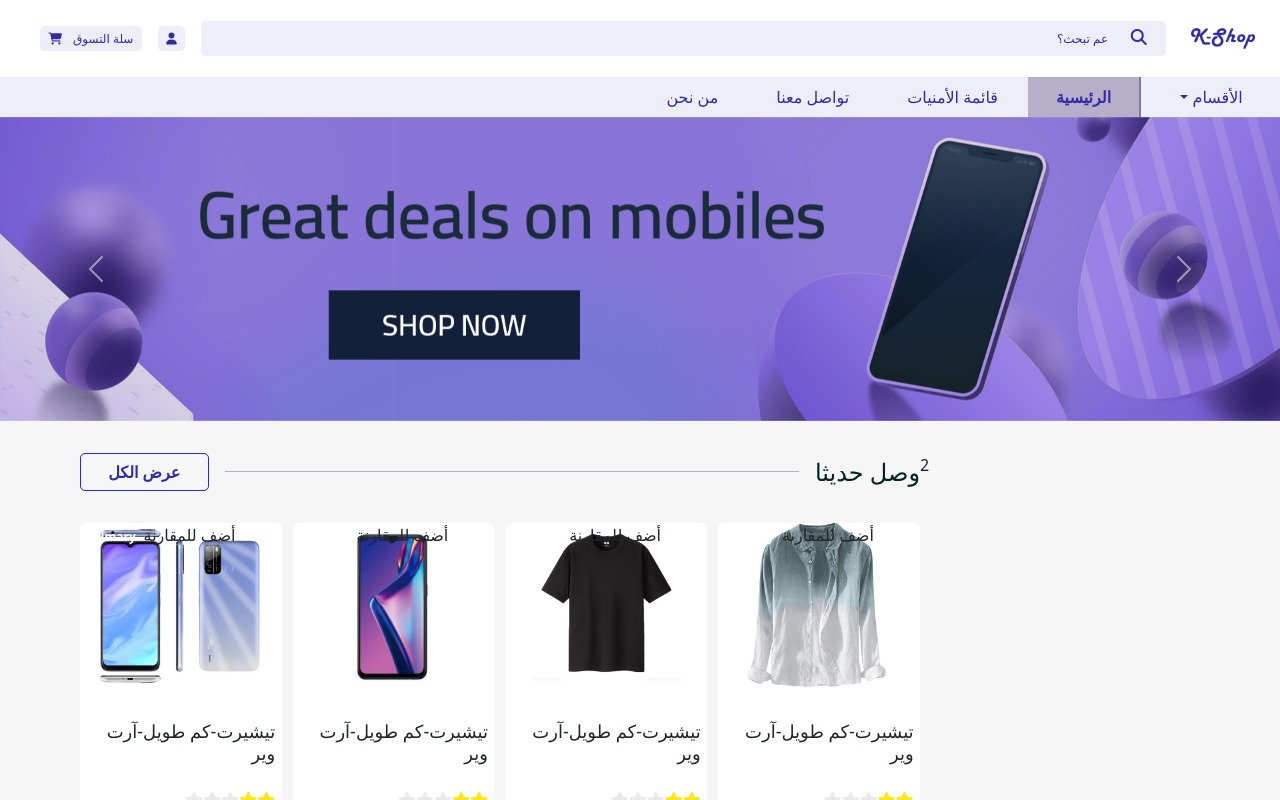
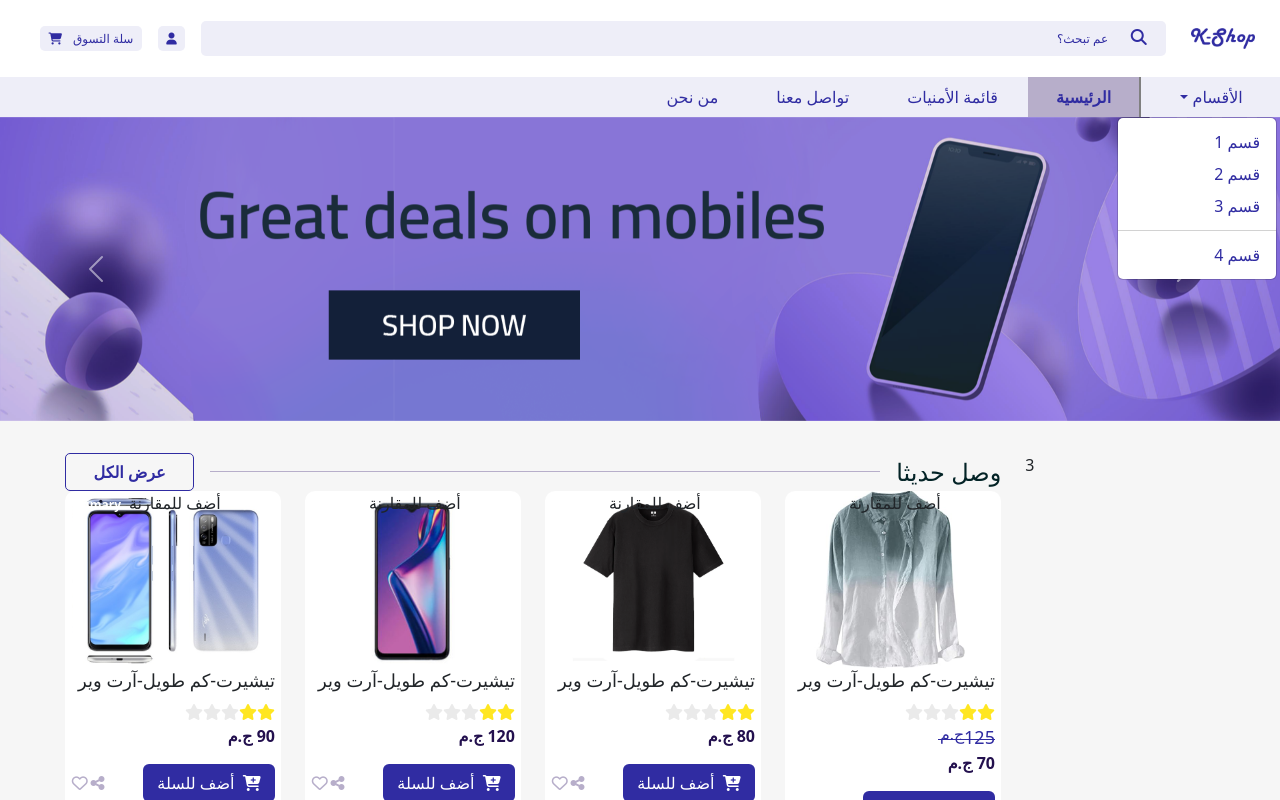
Before and after one commit to WalaaRahman/K-shop, an Angular app: page / in a window 1280 px wide. Both pictures are taken after a click on the button "الأقسام". Shown: the top 800 px of the page. Built offline with nearby package versions, Linux system fonts and the light colour scheme.

Commit message:
new arrivals

```diff
--- a/src/app/Components/home/home.component.css
+++ b/src/app/Components/home/home.component.css
@@ -1,8 +1,8 @@
 .homeContainer {
     background-color: var(--backGroundColor);
-    display: flex;
-    flex-wrap: wrap;
-    padding: 0 5rem;
+    /* display: flex; */
+    /* flex-wrap: wrap; */
+    /* padding: 0 5rem; */
     padding-top: 2rem;
     height: fit-content;
 }
@@ -20,7 +20,7 @@
     display: flex;
     justify-content: space-between;
     align-items: center;
-    margin-bottom: 2rem;
+    /* margin-bottom: 2rem; */
 }
 
 .allProductsBtn {
@@ -61,12 +61,13 @@
 }
 
 .card {
-    width: 24%;
+    /* width: 24%; */
     background-color: #fff;
     position: relative;
     padding-inline: 0.4em;
     border: none;
     margin-bottom: 1.5rem;
+    border-radius: 10px;
 }
 
 .cardHeader {
@@ -80,20 +81,22 @@
 
 .cardImgContainer {
     width: 100%;
-    margin-bottom: 2em;
+    /* margin-bottom: 2em; */
 }
 
 .cardImgContainer img {
     width: 100%;
 }
-.cardBody{
+
+.cardBody {
+
     display: flex;
     flex-direction: column;
     justify-content: space-between;
 }
 
 .description {
-    margin-bottom: 1em;
+    /* margin-bottom: 1em; */
 
 }
 
@@ -105,7 +108,7 @@
 
 .rating {
     text-align: right;
-    margin-bottom: 1em;
+    /* margin-bottom: 1em; */
 
 }
 
@@ -128,11 +131,13 @@
     font-size: var(--headLine5);
     font-weight: bold;
 }
-.previousePrice{
+
+.previousePrice {
     text-align: right;
-    margin-bottom: 1em;
+    /* margin-bottom: 1em; */
 }
-.prevPrice{
+
+.prevPrice {
     color: var(--primary);
     font-size: var(--headLine2);
     font-weight: normal;
@@ -140,12 +145,36 @@
     align-items: center;
     position: relative;
 }
-.arabicCurrency{
+
+.arabicCurrency {
     transform: translateY(-8%);
 }
-.lineThought{
+
+.lineThought {
     border-bottom: 1px solid var(--primary);
     position: absolute;
     height: 5px;
-    width: 20%;
+    width: 28%;
 }
+
+.cardFooter{
+
+    margin-bottom: 1em;
+}
+.rightIcons{
+    display: flex;
+    justify-content: space-between;
+    color: var(--dividerGray);
+    /* width: 130%; */
+
+}
+.leftBtn{
+    display: flex;
+    justify-content: end;
+}
+.addToCartBtn{
+    font-size: var(--headLine5);
+    background-color: var(--primary);
+    color: #fff;
+    width: 90%;
+}
--- a/src/app/Components/home/home.component.html
+++ b/src/app/Components/home/home.component.html
@@ -1,7 +1,12 @@
+
+
 <section>
-    <div class="homeContainer">
+    <div class=" homeContainer">
+        <div class="row mx-0 justify-content-center ">
+
         <!-- New Arrivals -->
-        <div class="newArrivals">
+
+        <div class="col-lg-9 col-md-12">
             <div class="newArrivalsHeader">
                 <button class="allProductsBtn">عرض الكل</button>
                 <div class="grayLine"></div>
@@ -9,9 +14,11 @@
                     <span>وصل حديثا</span>
                 </div>
             </div>
-            <!-- Card Starts -->
-            <div class="cardsContainer">
-                <div *ngFor="let product of products" class="card">
+            <div *ngIf="products" class="row gy-md-3 ">
+                    <div *ngFor="let product of products" class="col-xl-3 col-md-4 col-sm-5">
+
+                            <div class="card">
+
                             <div class="cardHeader">
                                 <span class="badge">Primary</span>
                                 <span>أضف للمقارنة</span>
@@ -42,17 +49,38 @@
                                     <span dir="rtl">{{product.price}} ج.م </span>
                                 </div>
                             </div>
-                    <div class="cardFooter"></div>
+                            <div class="cardFooter">
+                                <div class="row justify-content-between align-items-baseline">
+                                    <div class="col-3">
+                                        <div class="rightIcons">
+                                            <i class="fa-regular fa-heart"></i>
+                                            <i class="fa-solid fa-share-nodes"></i>
+                                        </div>
+                                    </div>
+                                    <div class="col-9">
+                                        <div class="leftBtn">
+                                            <button class="btn addToCartBtn">أضف للسلة  &nbsp;<i class="fa-solid fa-cart-plus"></i> </button>
+                                        </div>
                                     </div>
                                 </div>
 
-            <!-- Card Ends -->
+
+                            </div>
+                        </div>
+
+
+
+                    </div>
+
+            </div>
+
+
         </div>
 
         <!-- Recent Seen -->
-        <div class="recentSeen">
-            2
-        </div>
+
+        <div class="col-lg-2 col-md-12 "> 3</div>
     </div>
 
+    </div>
 </section>
--- a/src/app/Components/navbar/navbar.component.css
+++ b/src/app/Components/navbar/navbar.component.css
@@ -95,7 +95,7 @@ input::placeholder {
 }
 
 .darkNavbar {
-    background-color: var(--backColor);
+    background-color: var(--backColor) !important;
     padding-block: 0;
 
 }
@@ -148,6 +148,12 @@ input::placeholder {
     padding-inline: 1.7em;
 }
 
+.dropdown-menu{
+    text-align: right;
+    left: -1.5rem;
+    margin-top: 0px;
+}
+
 /* Media Query */
 
 @media screen and (max-width:667px) {
--- a/src/app/Components/navbar/navbar.component.html
+++ b/src/app/Components/navbar/navbar.component.html
@@ -1,4 +1,3 @@
-<!-- Upper Navbar -->
 
 
   <div class="uppderNavContainer">
@@ -28,12 +27,18 @@
 
   </div>
 
-<!-- Lower Navbar -->
- <nav class="navbar navbar-expand-lg darkNavbar">
 
-  <button class="navbar-toggler" type="button" data-toggle="collapse" data-target="#navbarNavDropdown" aria-controls="navbarNavDropdown" aria-expanded="false" aria-label="Toggle navigation">
+
+
+ <!-- <nav class="navbar navbar-expand-lg bg-body-tertiary">
+
+  <div class="container">
+
+    <button class="navbar-toggler" type="button" data-bs-toggle="collapse" data-bs-target="#navbarSupportedContent" aria-controls="navbarSupportedContent" aria-expanded="false" aria-label="Toggle navigation">
       <span class="navbar-toggler-icon"></span>
     </button>
+
+
     <div class="collapse navbar-collapse w-100" id="navbarNavDropdown">
       <ul class="navbar-nav">
         <li class="nav-item ">
@@ -48,17 +53,58 @@
         <li class="nav-item active">
           <a class="nav-link" href="#">الرئيسية</a>
         </li>
-      <li class="nav-item dropdown">
-        <a class="nav-link dropdown-toggle" href="#" id="navbarDropdownMenuLink" data-toggle="dropdown" aria-haspopup="true" aria-expanded="false">
+
+        <li  class="nav-item dropdown">
+          <a class="nav-link dropdown-toggle" routerLink="categories" role="button" data-bs-toggle="dropdown" aria-expanded="false">
             الأقسام
           </a>
-        <div class="dropdown-menu" aria-labelledby="navbarDropdownMenuLink">
-          <a class="dropdown-item" href="#">قسم 1</a>
-          <a class="dropdown-item" href="#">قسم 2</a>
-          <a class="dropdown-item" href="#">قسم 3</a>
-        </div>
+          <ul class="dropdown-menu " dir="rtl">
+            <li><a class="dropdown-item" href="#">قسم 1</a></li>
+            <li><a class="dropdown-item" href="#">قسم 2</a></li>
+            <li><a class="dropdown-item" href="#">قسم 3</a></li>
+
+          </ul>
         </li>
       </ul>
     </div>
+  </div>
+</nav> -->
 
+
+<nav class="navbar navbar-expand-lg bg-body-tertiary darkNavbar">
+  <div class="">
+    <button class="navbar-toggler" type="button" data-bs-toggle="collapse" data-bs-target="#navbarSupportedContent" aria-controls="navbarSupportedContent" aria-expanded="false" aria-label="Toggle navigation">
+      <span class="navbar-toggler-icon"></span>
+    </button>
+    <div class="collapse navbar-collapse" id="navbarSupportedContent">
+      <ul class="navbar-nav ms-auto mb-2 mb-lg-0">
+        <li class="nav-item">
+          <a class="nav-link " aria-current="page" href="#">من نحن</a>
+        </li>
+        <li class="nav-item">
+          <a class="nav-link" href="#">تواصل معنا</a>
+        </li>
+        <li class="nav-item">
+          <a class="nav-link" href="#">قائمة الأمنيات</a>
+        </li>
+        <li class="nav-item active">
+          <a class="nav-link" href="#">الرئيسية</a>
+        </li>
+        <li class="nav-item dropdown">
+          <a class="nav-link dropdown-toggle" href="#" role="button" data-bs-toggle="dropdown" aria-expanded="false">
+            الأقسام
+          </a>
+          <ul class="dropdown-menu">
+            <li><a class="dropdown-item" href="#">قسم 1</a></li>
+            <li><a class="dropdown-item" href="#">قسم 2</a></li>
+            <li><a class="dropdown-item" href="#">قسم 3</a></li>
+            <li><hr class="dropdown-divider"></li>
+            <li><a class="dropdown-item" href="#">قسم 4</a></li>
+          </ul>
+        </li>
+
+      </ul>
+
+    </div>
+  </div>
 </nav>
--- a/src/app/Components/slider/slider.component.html
+++ b/src/app/Components/slider/slider.component.html
@@ -1,21 +1,22 @@
-<div id="carouselExampleControls" class="carousel slide" data-ride="carousel">
+
+  <div id="carouselExample" class="carousel slide">
     <div class="carousel-inner">
       <div class="carousel-item active">
-        <img class="d-block w-100" src="../../../assets/images/slider.png" alt="First slide">
+        <img src="../../../assets/images/slider.png" class="d-block w-100" alt="...">
       </div>
       <div class="carousel-item">
-        <img class="d-block w-100" src="../../../assets/images/slider.png" alt="Second slide">
+        <img src="../../../assets/images/slider.png" class="d-block w-100" alt="...">
       </div>
       <div class="carousel-item">
-        <img class="d-block w-100" src="../../../assets/images/slider.png" alt="Third slide">
+        <img src="../../../assets/images/slider.png" class="d-block w-100" alt="...">
       </div>
     </div>
-    <a class="carousel-control-prev" href="#carouselExampleControls" role="button" data-slide="prev">
+    <button class="carousel-control-prev" type="button" data-bs-target="#carouselExample" data-bs-slide="prev">
       <span class="carousel-control-prev-icon" aria-hidden="true"></span>
-      <span class="sr-only">Previous</span>
-    </a>
-    <a class="carousel-control-next" href="#carouselExampleControls" role="button" data-slide="next">
+      <span class="visually-hidden">Previous</span>
+    </button>
+    <button class="carousel-control-next" type="button" data-bs-target="#carouselExample" data-bs-slide="next">
       <span class="carousel-control-next-icon" aria-hidden="true"></span>
-      <span class="sr-only">Next</span>
-    </a>
+      <span class="visually-hidden">Next</span>
+    </button>
   </div>
```
Lines whose indentation alone changed are shown as unchanged.
